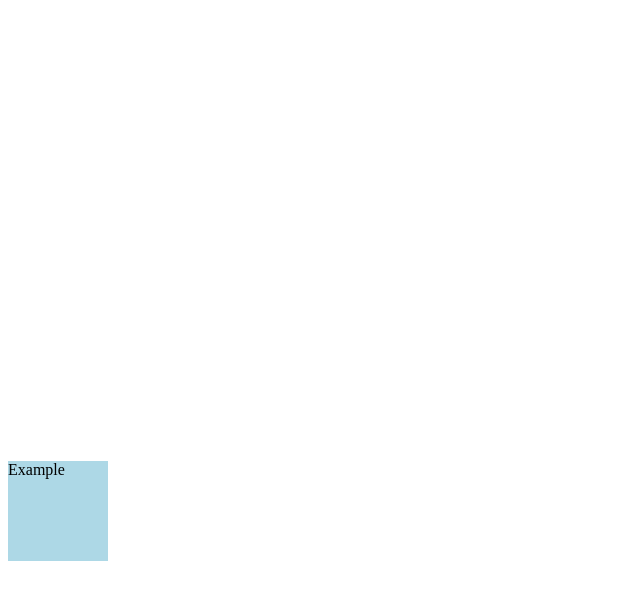
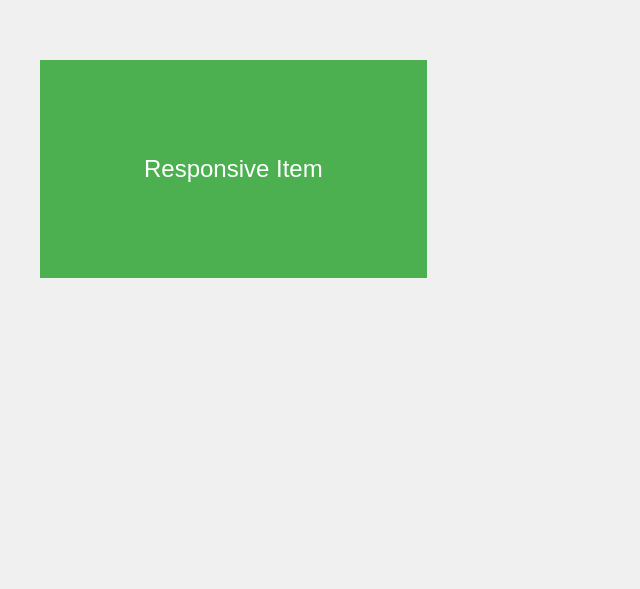
Before and after one commit to Aarya6555/Moviestan, a plain HTML site: page try tres/Untitled-1.html in a window 1280 px wide. Shown: the part 251-840 px from the top of the page, without its empty margins (0-640 px from the left). Before the commit the page ends 812 px from the top, so only its background shows below. Drawn offline with Linux system fonts and the light colour scheme.

Commit message:
12:29 27-6-2024

```diff
--- a/index.css
+++ b/index.css
@@ -12,7 +12,8 @@
     --fturd-info-fnt-size--:14px;
     --fturd-btn-fnt-size--:14px;
     --fturd-hdng-fnt-size--:48px;
-    --fturd-btn-pading-mdq-300--:10px
+    --fturd-btn-pading--:10px 20px;
+    --fturd-contr-size--:600px;
 }
 div{
     font-size: ;
@@ -345,14 +346,14 @@ body {
 }
 
 .featured_sliders .slide_container .slide .featured_content {
-    max-width: 600px;
+    max-width:var(--fturd-contr-size--);
     z-index: 1;
     padding: 0px 20px;
     text-shadow: 0px 0px 10px rgba(0, 0, 0, 0.556);
 }
 
 .featured_sliders .slide_container .slide .featured_content h1 {
-    font-size: 48px;
+    font-size: var(--fturd-hdng-fnt-size--);
 }
 
 .featured_sliders .slide_container .slide .featured_content .info {
@@ -373,7 +374,7 @@ body {
 }
 
 .featured_sliders .slide_container .slide .featured_content button {
-    padding: 10px 20px;
+    padding: var(--fturd-btn-pading--);
     border: none;
     border-radius: 5px;
     cursor: pointer;
@@ -1156,20 +1157,25 @@ body {
     }
 }
 @media (max-width: 500px) {
+    :root{
+        --fturd-info-fnt-size--:4vw;
+        --fturd-hdng-fnt-size--:7vw;
+        --fturd-dscp-fnt-size--:4vw;
+
+    }
     .header {
         height: 55px;
-        padding: auto;
+        padding: 5px;
     }
 
     .header .navigation_bar {
         top: 55px;
     }
-    .featured_sliders .slide_container .slide .featured_content h1{
-        font-size: 1.5rem;
-    }
+
     .main_body .top_pic_main_container_sections .title_hd h2{
         font-size: 1.3rem;
     }
+
     .main_body .top_pic_main_container_sections .pic_main_cnt{
         gap: 7px;
     }
@@ -1235,7 +1241,8 @@ body {
 @media (max-width: 400px) {
     :root{
         --fturd-dscp-fnt-size--:0.8rem;
-        --fturd-info-fnt-size--:0.5rem;
+
+
 
     }
     .header .logo h1 {
@@ -1284,7 +1291,23 @@ body {
     }
 
 }
-
+@media (min-width: 1000px){
+    :root{
+        --fturd-contr-size--:50%;
+        --fturd-hdng-fnt-size--:5vw;
+        --fturd-dscp-fnt-size--:1vw;
+        --fturd-btn-pading--:20px 50px;
+        --fturd-btn-fnt-size--:1vw;
+        --fturd-info-fnt-size--:1vw;
+    }
+    .featured_sliders .slide_container .slide .featured_content{
+        margin-left: 20px;
+    }
+    .featured_sliders .slide_container .slide .featured_content .info {
+        gap: 4vw;
+        margin-top: -15px;
+    }
+}
 
 
 
--- a/try tres/Untitled-1.html
+++ b/try tres/Untitled-1.html
@@ -3,19 +3,55 @@
 <head>
     <meta charset="UTF-8">
     <meta name="viewport" content="width=device-width, initial-scale=1.0">
+    <title>Responsive Grid Item</title>
     <style>
-        .example-element {
-            position: absolute; /* or relative, fixed */
-            top: calc(100vh - 88px);
-            /* Additional styles for visibility */
-            background-color: lightblue;
-            width: 100px;
-            height: 100px;
+        body {
+            margin: 0;
+            padding: 20px;
+            background-color: #f0f0f0;
+            display: flex;
+            justify-content: center;
+            align-items: center;
+            min-height: 100vh;
+        }
+        .grid-container {
+            display: grid;
+            grid-template-columns: repeat(auto-fill, minmax(350px, 1fr));
+            gap: 20px;
+            width: 100%;
+            max-width: 1200px; /* Adjust as necessary */
+        }
+        .grid-item {
+            width: 100%;
+            height: 0;
+            padding-bottom: 56.25%; /* Maintain aspect ratio */
+            background-color: #4CAF50;
+            display: flex;
+            justify-content: center;
+            align-items: center;
+            color: white;
+            font-size: 24px;
+            font-family: Arial, sans-serif;
+            position: relative;
+        }
+        .grid-item-content {
+            position: absolute;
+            top: 0;
+            left: 0;
+            width: 100%;
+            height: 100%;
+            display: flex;
+            justify-content: center;
+            align-items: center;
         }
     </style>
-    <title>Calc Example</title>
 </head>
 <body>
-    <div class="example-element">Example</div>
+    <div class="grid-container">
+        <div class="grid-item">
+            <div class="grid-item-content">Responsive Item</div>
+        </div>
+        <!-- Add more grid items if needed -->
+    </div>
 </body>
 </html>
```
